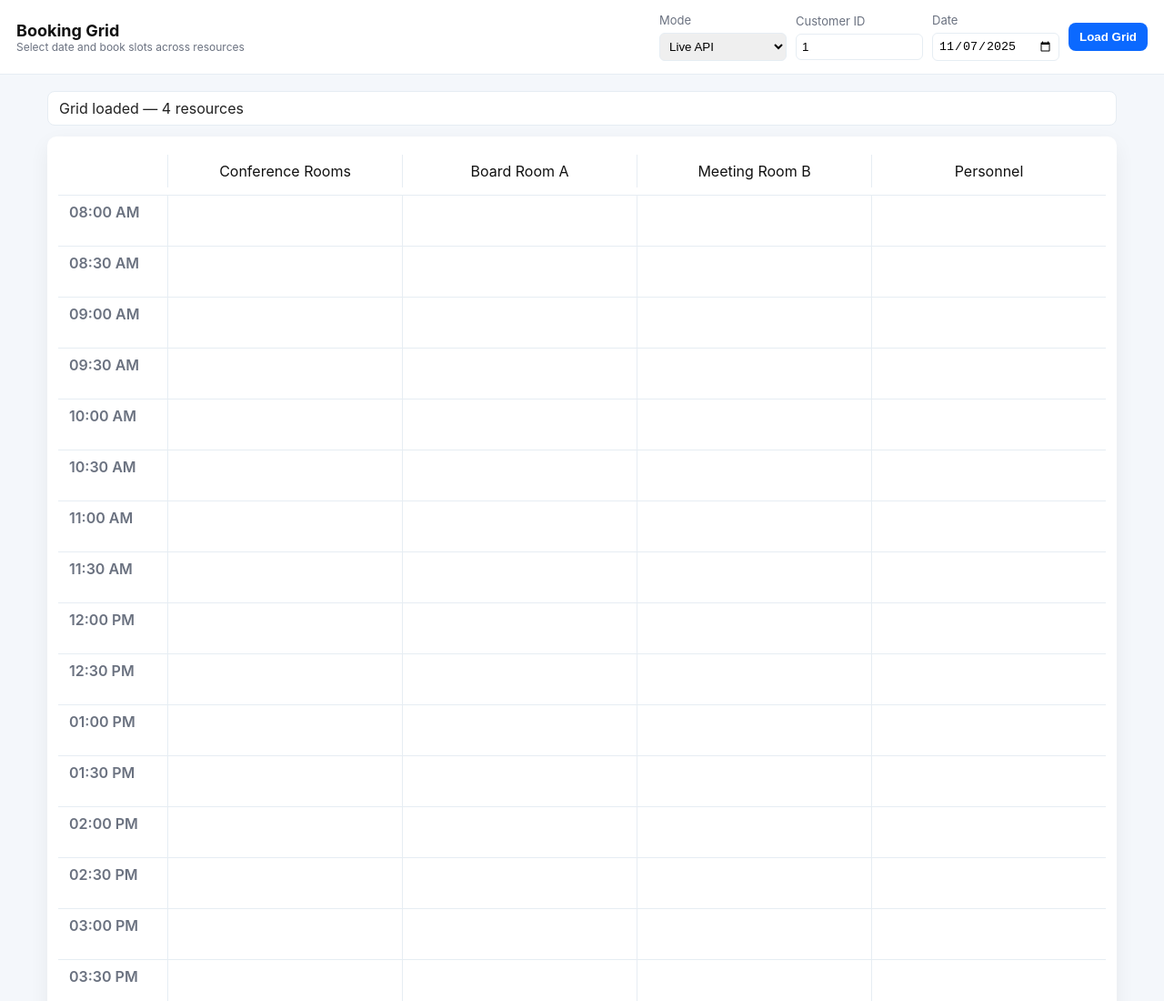
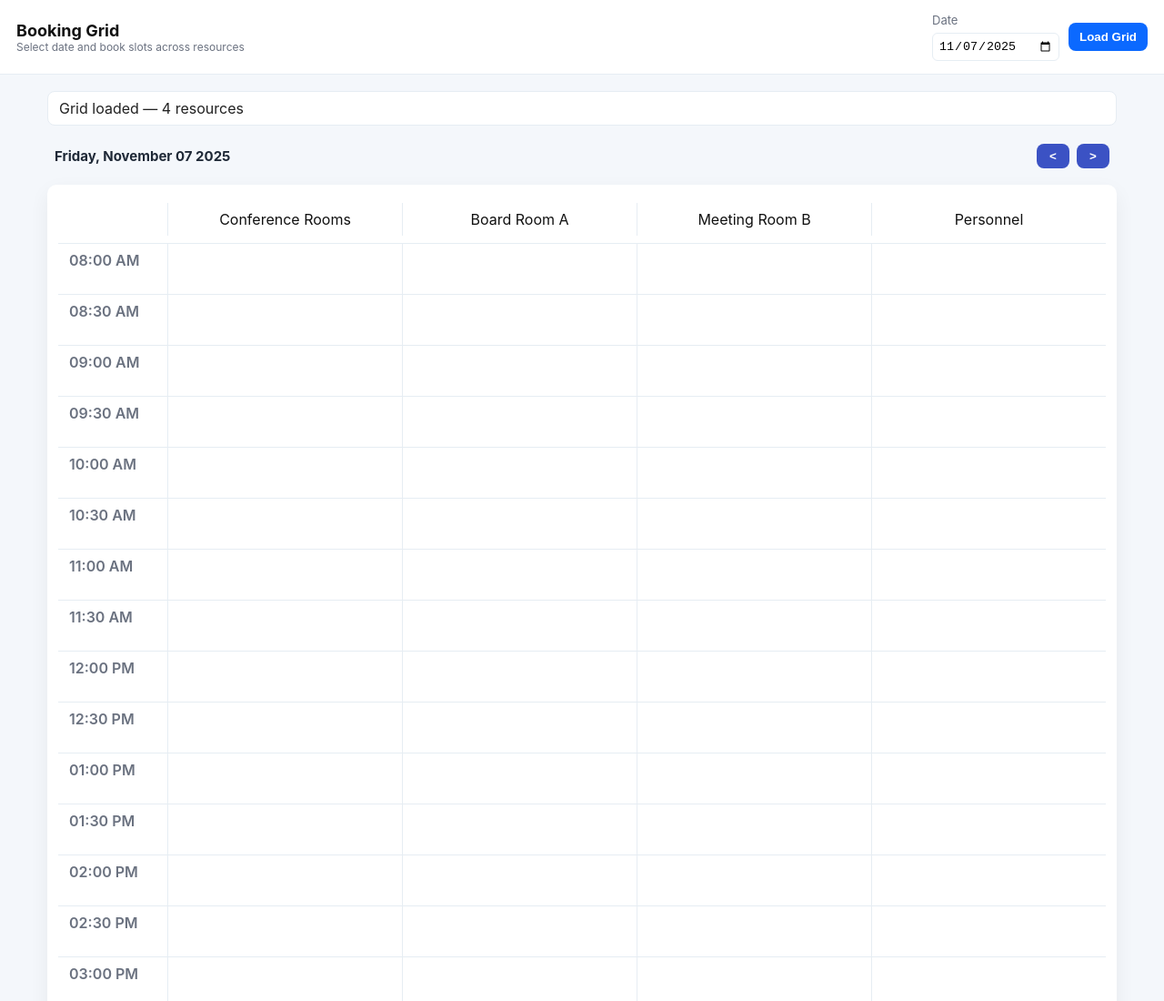
Before and after one commit to abdullahamir-dev/masterfit-frontend, a plain HTML site: page index.html in a window 1280 px wide. Shown: the top 1100 px of the page at 91% size. Drawn offline with Linux system fonts and the light colour scheme; no server answers.

Commit message:
changes made

```diff
--- a/index.html
+++ b/index.html
@@ -14,17 +14,7 @@
     </div>
 
     <div class="right">
-      <label class="small">Mode
-        <select id="modeSelect" >
-          <option value="live" selected>Live API</option>
-          <!-- <option value="mock" >Mock</option> -->
-        </select>
-      </label>
-
-      <label class="small">Customer ID
-        <input id="customerInput" type="number" min="1" />
-      </label>
-
+      <!-- client requested removal of Mode & Client ID -->
       <label class="small">Date
         <input id="datePicker" type="date" />
       </label>
@@ -35,6 +25,15 @@
 
   <main class="container">
     <div id="status" class="status">Ready</div>
+
+    <!-- NEW: Grid controls - left dynamic date + right nav buttons -->
+    <div class="grid-controls">
+      <div id="displayDate" class="display-date" aria-live="polite">—</div>
+      <div class="grid-nav">
+        <button id="prevDateBtn" class="nav-btn" title="Previous date">&lt;</button>
+        <button id="nextDateBtn" class="nav-btn" title="Next date">&gt;</button>
+      </div>
+    </div>
 
     <!-- Grid container -->
     <div id="gridWrap" class="grid-wrap" hidden>
--- a/main.js
+++ b/main.js
@@ -5,6 +5,8 @@
      GET /MasterFit_APP_GetAppointment/Calender?Customer_Id={id}&Date={yyyy-mm-dd}&Resource_Id={id}
    - New: Update endpoint POST /Masterfit_Calender_Nutation_Update
    - View modal supports read-only view and "updating" edit mode where Status/Notes can be changed
+
+   NOTE: This file is your original file with added date-nav/display integration.
 */
 
 /* =========================
@@ -55,6 +57,17 @@ function isoDateString(d) {
   const mm = String(d.getMonth()+1).padStart(2,'0');
   const dd = String(d.getDate()).padStart(2,'0');
   return `${yyyy}-${mm}-${dd}`;
+}
+
+/* nice display format for left-side dynamic date:
+   "Friday, November 07 2025" */
+function formatDisplayDateStr(dateStr) {
+  const d = new Date(dateStr);
+  if (isNaN(d.getTime())) return dateStr;
+  const opts = { weekday: 'long', month: 'long', day: '2-digit', year: 'numeric' };
+  // "Friday, November 07, 2025" - remove comma before year to match "Friday, November 07 2025"
+  const s = d.toLocaleDateString('en-US', opts);
+  return s.replace(/, (\d{4})$/, ' $1');
 }
 
 /* generate row times (array of Date objects for the given date) */
@@ -174,13 +187,6 @@ async function updateAppointmentAPI(appointmentId, statusValue, notesValue) {
     Notes: notesValue ?? '',
     Status: String(statusValue ?? '')
   };
-
-  // If in mock mode, simulate success response
-  //if (MODE === 'mock') {
-    // small delay to simulate network
-    //await new Promise(r => setTimeout(r, 350));
-    //return { result: 'success', msg_en: 'Success', msg_ar: 'sucess' };
-  //}
 
   // real network call
   const resp = await apiPostJson(CONFIG.UPDATE_ENDPOINT, body);
@@ -341,6 +347,7 @@ function openViewModal(slotObj, options = {}) {
           closeViewModal();
           renderGrid($('#datePicker').value || isoDateString(new Date()));
           alert('Update successful.');
+          gridLoaderCaller();
           if (typeof options.onUpdated === 'function') options.onUpdated(slotObj);
         } else {
           const msg = (resp && resp.msg_en) ? resp.msg_en : 'Unknown response from server';
@@ -452,7 +459,7 @@ function renderGrid(dateStr) {
 
       if (matched) {
         const slotEl = document.createElement('div');
-        const custId = Number($('#customerInput').value || CONFIG.CUSTOMER_ID);
+        const custId = Number(CONFIG.CUSTOMER_ID);
         const serverRegistered = matched.Register_Id && Number(matched.Register_Id) === custId;
         const isRegistered = (registeredSlot && registeredSlot.Appoitment_Id && registeredSlot.Appoitment_Id === matched.Appoitment_Id)
                               || (CONFIG.RESPECT_SERVER_REGISTERED && serverRegistered);
@@ -490,7 +497,7 @@ function renderGrid(dateStr) {
    Slot click logic
    ==================== */
 function onSlotClick(slotObj, resource) {
-  const custId = Number($('#customerInput').value || CONFIG.CUSTOMER_ID);
+  const custId = Number(CONFIG.CUSTOMER_ID);
   const serverRegistered = slotObj.Register_Id && Number(slotObj.Register_Id) === custId;
   const isRegistered = (registeredSlot && registeredSlot.Appoitment_Id === slotObj.Appoitment_Id)
                        || (CONFIG.RESPECT_SERVER_REGISTERED && serverRegistered);
@@ -707,21 +714,54 @@ document.addEventListener('click', (e) => {
    ==================== */
 document.addEventListener('DOMContentLoaded', () => {
   //$('#modeSelect').value = MODE;
-  $('#customerInput').value = CONFIG.CUSTOMER_ID;
+  //$('#customerInput').value = CONFIG.CUSTOMER_ID;
+
   const today = isoDateString(new Date());
   $('#datePicker').value = today;
 
+  // initialize display date
+  const displayEl = $('#displayDate');
+  displayEl.textContent = formatDisplayDateStr($('#datePicker').value);
+
   $('#loadBtn').addEventListener('click', async () => {
     const dateStr = $('#datePicker').value || isoDateString(new Date());
-    const custId = Number($('#customerInput').value || CONFIG.CUSTOMER_ID);
+    const custId = Number(CONFIG.CUSTOMER_ID);
     await loadAndRender(dateStr, custId);
   });
 
-  $('#modeSelect').addEventListener('change', (e) => {
-    MODE = e.target.value;
-    localStorage.setItem('mode', MODE);
-    setStatus(`Mode: ${MODE}`, MODE === 'mock');
+  // date picker change: update display and reload grid
+  $('#datePicker').addEventListener('change', () => {
+    const dateStr = $('#datePicker').value || isoDateString(new Date());
+    $('#displayDate').textContent = formatDisplayDateStr(dateStr);
+    // We do NOT ask user for confirmation here — update grid directly
+    gridLoaderCaller();
   });
+
+  // prev / next buttons (connected to datePicker)
+  const prevBtn = $('#prevDateBtn');
+  const nextBtn = $('#nextDateBtn');
+
+  if (prevBtn) {
+    prevBtn.addEventListener('click', () => {
+      const cur = new Date($('#datePicker').value || isoDateString(new Date()));
+      cur.setDate(cur.getDate() - 1);
+      const newIso = isoDateString(cur);
+      $('#datePicker').value = newIso;
+      $('#displayDate').textContent = formatDisplayDateStr(newIso);
+      gridLoaderCaller();
+    });
+  }
+
+  if (nextBtn) {
+    nextBtn.addEventListener('click', () => {
+      const cur = new Date($('#datePicker').value || isoDateString(new Date()));
+      cur.setDate(cur.getDate() + 1);
+      const newIso = isoDateString(cur);
+      $('#datePicker').value = newIso;
+      $('#displayDate').textContent = formatDisplayDateStr(newIso);
+      gridLoaderCaller();
+    });
+  }
 
   // initial load
   (async () => { await $('#loadBtn').click(); })();
@@ -761,12 +801,23 @@ async function loadAndRender(dateStr, customerId) {
 
     await Promise.all(promises);
     renderGrid(dateStr);
+
+    // ensure display date synced after load (in case external caller changed date)
+    const dp = $('#datePicker').value || isoDateString(new Date());
+    $('#displayDate').textContent = formatDisplayDateStr(dp);
   } catch (err) {
     console.error(err);
     setStatus('Failed to load grid', true);
     $('#gridWrap').hidden = true;
     $('#noData').hidden = false;
   }
+}
+
+
+let gridLoaderCaller = async ()=>{
+    const dateStr = $('#datePicker').value || isoDateString(new Date());
+    const custId = Number(CONFIG.CUSTOMER_ID);
+    await loadAndRender(dateStr, custId);
 }
 
 /* ====================
--- a/styles.css
+++ b/styles.css
@@ -24,6 +24,37 @@ body{margin:0;font-family:Inter,system-ui,Segoe UI,Roboto,Arial;background:var(-
 .primary{background:var(--accent);color:white}
 .container{max-width:1200px;margin:18px auto;padding:0 12px}
 .status{padding:8px 12px;border-radius:8px;background:#fff;color:#222;margin-bottom:12px;border:1px solid var(--border)}
+
+/* NEW: grid controls - date display + nav */
+.grid-controls {
+  display:flex;
+  justify-content:space-between;
+  align-items:center;
+  gap:12px;
+  margin-bottom:10px;
+  padding:8px;
+  background: transparent;
+}
+.display-date {
+  font-size:15px;
+  font-weight:700;
+  color: #1f2937;
+}
+.grid-nav {
+  display:flex;
+  gap:8px;
+}
+.nav-btn {
+  background: #3b52c4;
+  color: #fff;
+  border: 0;
+  border-radius: 8px;
+  padding: 6px 10px;
+  font-weight:700;
+  cursor: pointer;
+  min-width:36px;
+}
+.nav-btn:hover { filter:brightness(.95); }
 
 /* grid layout */
 .grid-wrap{overflow:auto;background:var(--card);border-radius:10px;padding:12px;box-shadow:var(--shadow)}
```
